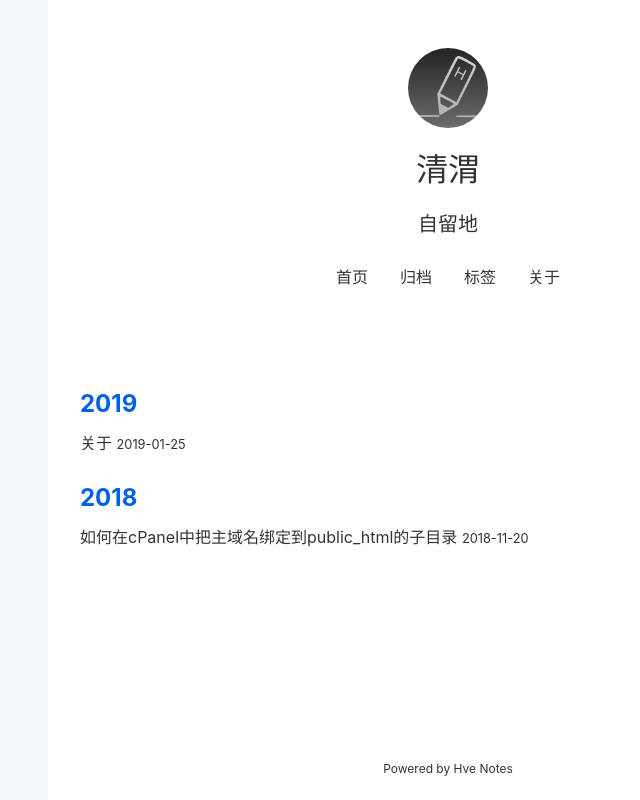
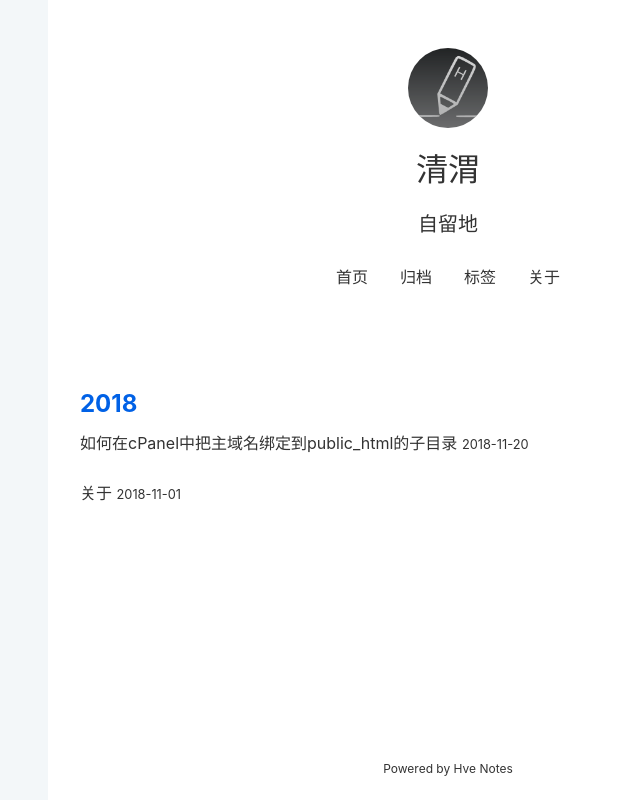
Before and after one commit to LittleFee/LittleFee.github.io, a plain HTML site: page archives/index.html in a window 1280 px wide. Shown: the whole page, without its empty margins (192-832 px from the left). Drawn offline with nearby package versions, Linux system fonts and the light colour scheme.

Commit message:
update from hve: 2019-03-05 17:56:04

```diff
--- a/archives/index.html
+++ b/archives/index.html
@@ -59,25 +59,7 @@
 
 <div class="archives-container">
 
-    <h2 class="year">2019</h2>
-
-
-        <article class="post">
-          <a href="https://LittleFee.github.io/post/about">
-            <h2 class="post-title">
-              关于
-              <small>2019-01-25</small>
-            </h2>
-          </a>
-        </article>
-
-
-
-
-
     <h2 class="year">2018</h2>
-
-
 
 
         <article class="post">
@@ -85,6 +67,17 @@
             <h2 class="post-title">
               如何在cPanel中把主域名绑定到public_html的子目录
               <small>2018-11-20</small>
+            </h2>
+          </a>
+        </article>
+
+
+
+        <article class="post">
+          <a href="https://LittleFee.github.io/post/about">
+            <h2 class="post-title">
+              关于
+              <small>2018-11-01</small>
             </h2>
           </a>
         </article>
```
Also changed, not shown: index.html (+16 -16 lines), post/about/index.html (+1 -10 lines), post/how-to-bind-the-home-domain-subdirectory-of-public_html-in-cPanel/index.html (+9 -0 lines).
